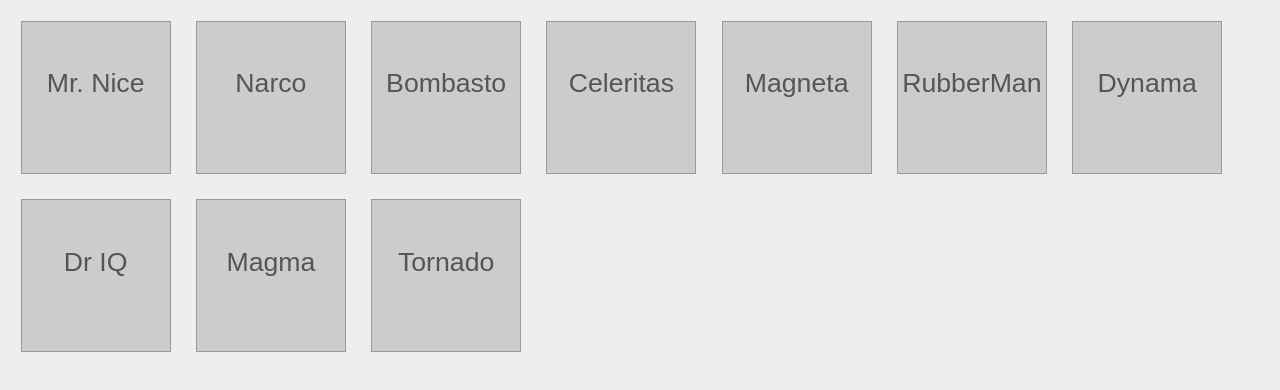
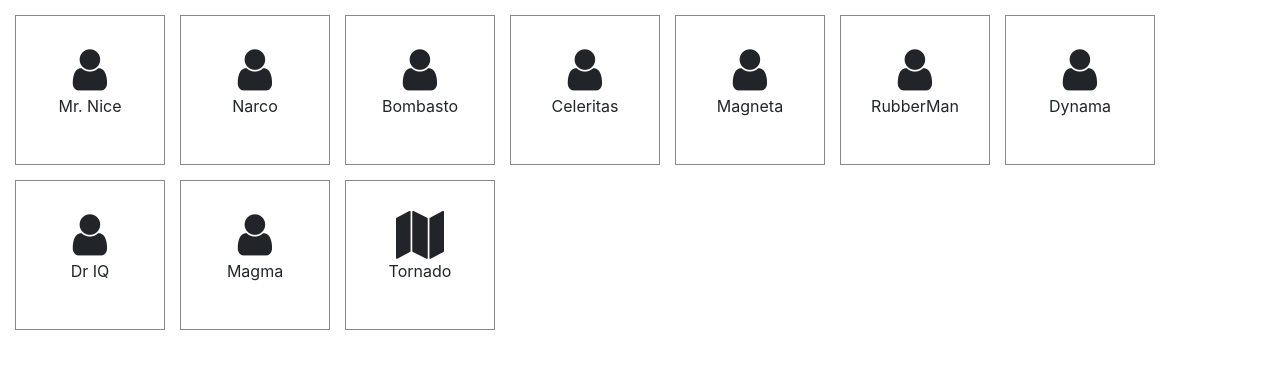
Before and after one commit to tijsmoree/soundboard, an Angular app: page / in a window 1280 px wide. Shown: the top 390 px of the page. Built offline with nearby package versions, Linux system fonts and the light colour scheme.

Commit message:
Added bootstrap and fa

```diff
--- a/package.json
+++ b/package.json
@@ -20,7 +20,11 @@
     "@angular/platform-browser": "^6.1.0",
     "@angular/platform-browser-dynamic": "^6.1.0",
     "@angular/router": "^6.1.0",
+    "@ng-bootstrap/ng-bootstrap": "^2.2.2",
+    "angular-font-awesome": "^3.1.2",
+    "bootstrap": "^4.1.3",
     "core-js": "^2.5.4",
+    "font-awesome": "^4.7.0",
     "rxjs": "^6.0.0",
     "zone.js": "~0.8.26"
   },
--- a/src/app/app.component.ts
+++ b/src/app/app.component.ts
@@ -1,6 +1,6 @@
 import { Component } from '@angular/core';
 
-import { SoundComponent } from './sound/sound.component'
+//import { SoundComponent } from './sound/sound.component'
 
 import { SOUNDS } from './temp-sounds'
 
--- a/src/app/app.module.ts
+++ b/src/app/app.module.ts
@@ -1,5 +1,7 @@
+import { NgModule } from '@angular/core';
 import { BrowserModule } from '@angular/platform-browser';
-import { NgModule } from '@angular/core';
+
+import {NgbModule} from '@ng-bootstrap/ng-bootstrap';
 
 import { AppComponent } from './app.component';
 import { SoundComponent } from './sound/sound.component';
@@ -10,9 +12,11 @@ import { SoundComponent } from './sound/sound.component';
     SoundComponent
   ],
   imports: [
-    BrowserModule
+    BrowserModule,
+    NgbModule.forRoot()
   ],
   providers: [],
   bootstrap: [AppComponent]
 })
+
 export class AppModule { }
--- a/src/app/sound.ts
+++ b/src/app/sound.ts
@@ -1,4 +1,5 @@
 export class Sound {
   id: number
   name: string
+  icon: string
 }
--- a/src/app/sound/sound.component.css
+++ b/src/app/sound/sound.component.css
@@ -1,30 +1,10 @@
-.square {
-    float: left;
-    position: relative;
-    width: 150px;
-    padding-bottom: 150px;
-    float: left;
-    margin: 1%;
-    overflow: hidden;
-    background: #ccc;
-    border: 1px #999 solid;
-    cursor: pointer;
+.btn-sq {
+  width: 150px !important;
+  height: 150px !important;
+  border: 1px solid #888;
+  margin-left: 15px; margin-top: 15px;
 }
-.square:hover {
-    background: #aaa;
-    border: 1px #777 solid;
+
+.btn-sq:hover {
+  border-color: #222;
 }
-.square p {
-    color: #555;
-    font-size: 20pt;
-    font-family: Arial, Helvetica, sans-serif;
-    text-align: center;
-    width: 100%;
-    left: 0; right: 0;
-    top: 20px;
-    position: absolute;
-    -webkit-transition: all 0.3s ease-out;
-    -moz-transition: all 0.3s ease-out;
-    -o-transition: all 0.3s ease-out;
-    transition: all 0.3s ease-out;
-}
--- a/src/app/sound/sound.component.html
+++ b/src/app/sound/sound.component.html
@@ -1,3 +1,4 @@
-<button class="square" (click)="play(sound.id)">
+<button class="btn btn-sq btn-default" (click)="play(sound.id)">
+  <i class="fa fa-{{sound.icon}} fa-3x"></i>
   <p>{{sound.name}}</p>
 </button>
--- a/src/app/temp-sounds.ts
+++ b/src/app/temp-sounds.ts
@@ -1,14 +1,14 @@
 import { Sound } from './sound';
 
 export const SOUNDS: Sound[] = [
-  { id: 11, name: 'Mr. Nice' },
-  { id: 12, name: 'Narco' },
-  { id: 13, name: 'Bombasto' },
-  { id: 14, name: 'Celeritas' },
-  { id: 15, name: 'Magneta' },
-  { id: 16, name: 'RubberMan' },
-  { id: 17, name: 'Dynama' },
-  { id: 18, name: 'Dr IQ' },
-  { id: 19, name: 'Magma' },
-  { id: 20, name: 'Tornado' }
+  { id: 11, name: 'Mr. Nice', icon: 'user' },
+  { id: 12, name: 'Narco', icon: 'user' },
+  { id: 13, name: 'Bombasto', icon: 'user' },
+  { id: 14, name: 'Celeritas', icon: 'user' },
+  { id: 15, name: 'Magneta', icon: 'user' },
+  { id: 16, name: 'RubberMan', icon: 'user' },
+  { id: 17, name: 'Dynama', icon: 'user' },
+  { id: 18, name: 'Dr IQ', icon: 'user' },
+  { id: 19, name: 'Magma', icon: 'user' },
+  { id: 20, name: 'Tornado', icon: 'map' }
 ]
--- a/src/styles.css
+++ b/src/styles.css
@@ -1,4 +1,6 @@
-/* You can add global styles to this file, and also import other style files */
-html {
-    background-color: #eee;
+@import '~bootstrap/dist/css/bootstrap.css';
+@import '~font-awesome/css/font-awesome.css';
+
+* {
+    border-radius: 0 !important;
 }
```
Also changed, not shown: 1 other file (tests, documents, lock files or other folders).
